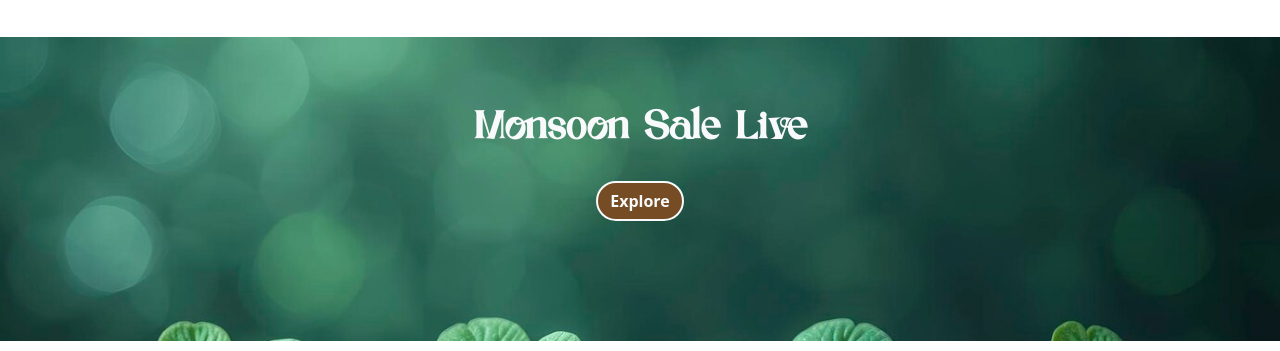
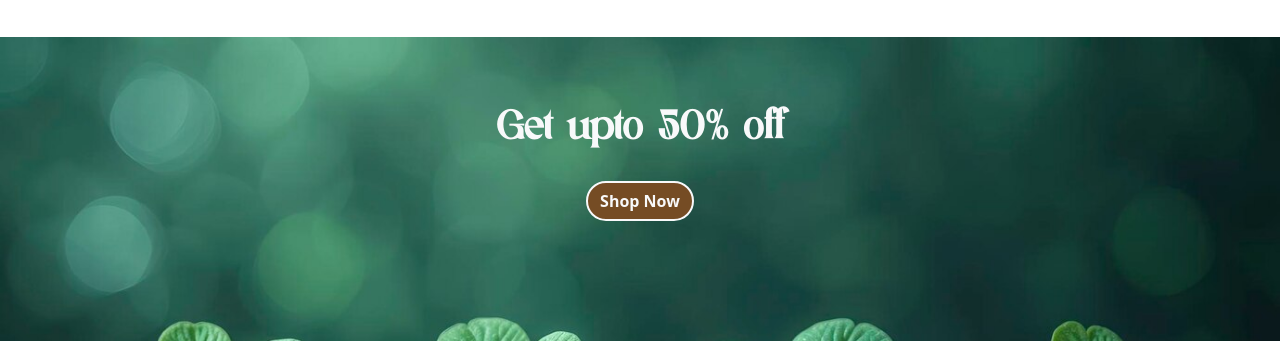
Before and after one commit to rekha-web/Indoore-plants-ecom, a website: page index.html in a window 1280 px wide. Shown: the part 4862-5213 px from the top of the page. Drawn offline with nearby package versions, Linux system fonts and the light colour scheme; files whose address does not match are found by name; a web font is replaced by a local one.

Commit message:
add pages

```diff
--- a/index.html
+++ b/index.html
@@ -1305,7 +1305,7 @@
     <section class="salebg">
       <div class="container py-5">
         <h1 class="font-gondgir text-center text-light my-4">
-          <b>Monsoon Sale Live</b>
+          <b>Get upto 50% off</b>
         </h1>
         <div class="d-flex justify-content-center mb-5">
           <div class="d-flex justify-content-center mb-4">
@@ -1313,7 +1313,7 @@
               ><button
                 class="btn darkbrownbg border-2 border-light rounded-pill text-light"
               >
-                <b>Explore</b>
+                <b>Shop Now</b>
               </button></a
             >
           </div>
```
